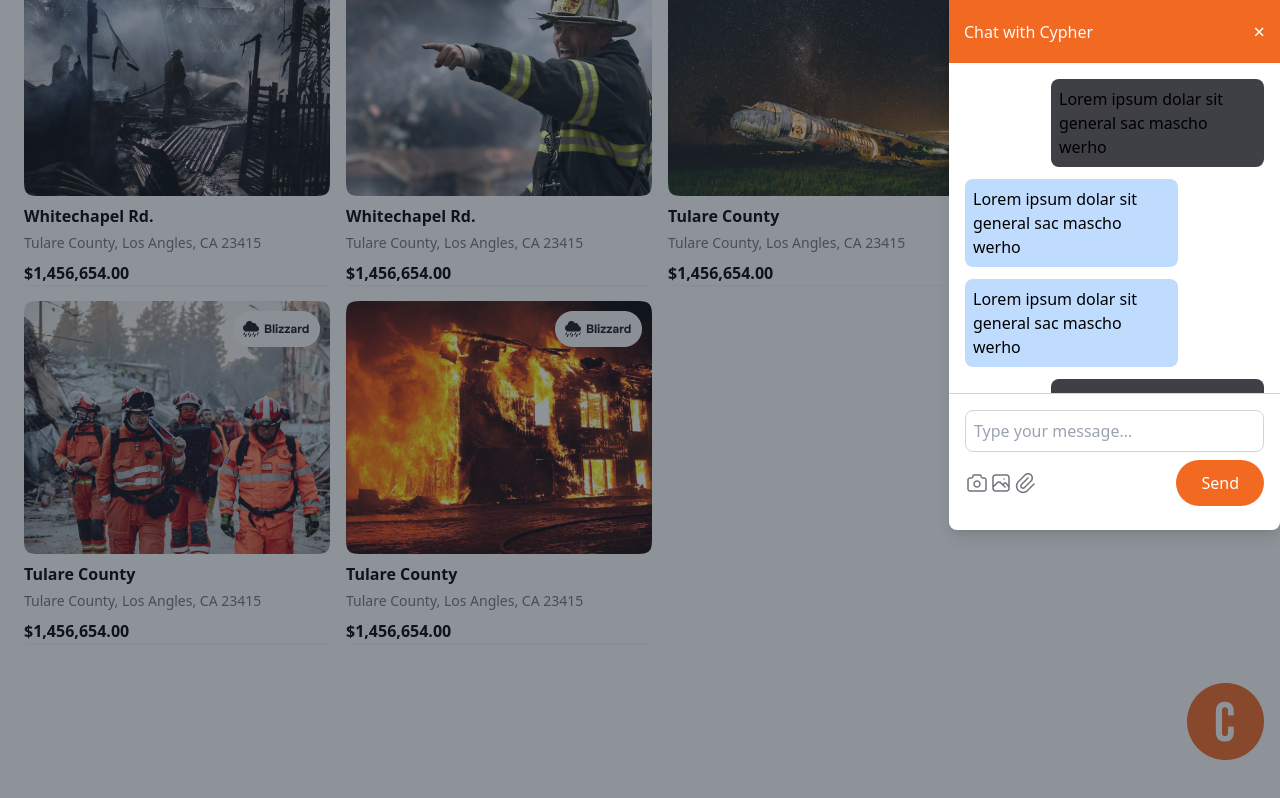
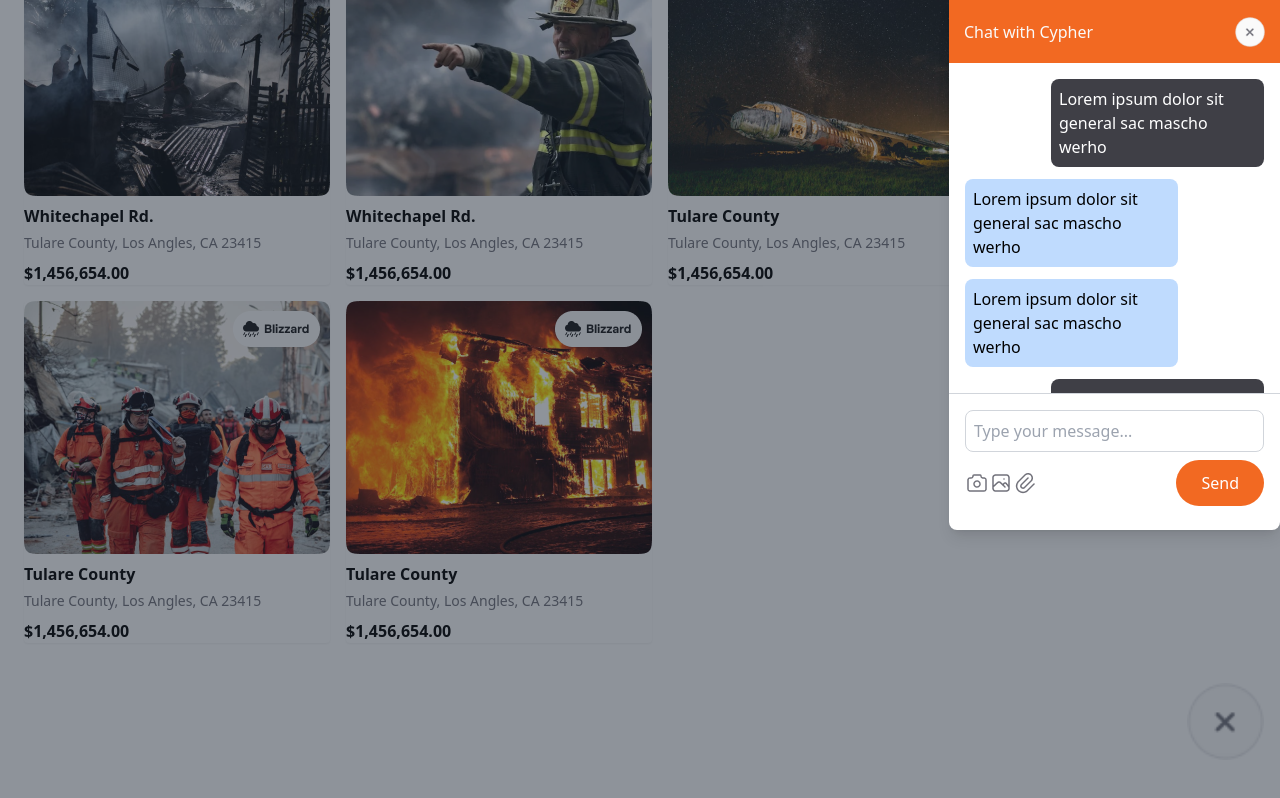
Before and after one commit to yeasinarafat51/cyper-tailwind, a React (Vite) app: page /dashboard in a window 1280 px wide. Both pictures are taken after a click on the button 1225 px from the left and 939 px from the top of the page. Shown: the part 218-1016 px from the top of the page. Built offline with nearby package versions, Linux system fonts and the light colour scheme.

Commit message:
dividerpart

```diff
--- a/src/components/ChatModal.jsx
+++ b/src/components/ChatModal.jsx
@@ -1,64 +1,62 @@
-import  { useState } from 'react';
-import mod1 from '../Images/modlel1.png'
-import mod2 from '../Images/model2.png'
-import mod3 from '../Images/model3.png'
-import c from '../Images/Group 1171276281.png'
+import { useState } from 'react';
+import mod1 from '../Images/modlel1.png';
+import mod2 from '../Images/model2.png';
+import mod3 from '../Images/model3.png';
+import c from '../Images/Group 1171276281.png'; // Image for closed state (open button)
+import d from '../Images/Group 1171276282.png'; // Image for open state (close button)
 
 const ChatModal = () => {
   const [isOpen, setIsOpen] = useState(false);
   const [messages, setMessages] = useState([
-    { id: 2, text: 'Lorem ipsum dolar sit general sac mascho werho' },
-    { id: 1, text: 'Lorem ipsum dolar sit general sac mascho werho' },
-    { id: 1, text: 'Lorem ipsum dolar sit general sac mascho werho' },
-    { id: 2, text: 'Lorem ipsum dolar sit general sac mascho werho' },
+    { id: 2, text: 'Lorem ipsum dolor sit general sac mascho werho' },
+    { id: 1, text: 'Lorem ipsum dolor sit general sac mascho werho' },
+    { id: 1, text: 'Lorem ipsum dolor sit general sac mascho werho' },
+    { id: 2, text: 'Lorem ipsum dolor sit general sac mascho werho' },
   ]);
   const [newMessage, setNewMessage] = useState('');
 
   const toggleModal = () => {
-    setIsOpen(!isOpen);
+    setIsOpen(!isOpen); // Toggle modal open/close
   };
 
   const handleSend = () => {
     if (newMessage.trim() !== '') {
       setMessages([...messages, { id: messages.length + 1, text: newMessage }]);
-      setNewMessage('');
+      setNewMessage(''); // Clear input field after sending
     }
   };
 
   return (
     <>
-
       {/* Button to trigger the chat modal */}
-      <button
-        onClick={toggleModal}
-        className=" text-white px-4 py-2  rounded-lg"
-      >
-        <img className='w-[77px] h-[77px] text-white' src={c} alt="" />
-
+      <button onClick={toggleModal} className="text-white px-4 py-2 rounded-lg">
+        {/* Conditionally render the image based on whether the modal is open or closed */}
+        <img className="w-[77px] h-[77px] text-white" src={isOpen ? d : c} alt="Chat Button" />
       </button>
 
-      {/* Chat Modal fixed inset-0 bg-gray-800 bg-opacity-50 flex items-center justify-center*/}
+      {/* Chat Modal */}
       {isOpen && (
-        <div className="fixed inset-0 bg-gray-800 bg-opacity-50 flex items-start justify-end ">
-          <div className="bg-white w-[331px] rounded-lg shadow-lg flex flex-col h-[530px] ">
+        <div className="fixed inset-0 bg-gray-800 bg-opacity-50 flex items-start justify-end">
+          <div className="bg-white w-[331px] rounded-lg shadow-lg flex flex-col h-[530px]">
             {/* Modal Header */}
-            <div className=" h-[63px] py-[25px] px-[15px] bg-[#F26922] text-white p-4 flex justify-between items-center">
-              <h2 className=" text-[#FAFAFA]">Chat with Cypher</h2>
+            <div className="h-[63px] py-[25px] px-[15px] bg-[#F26922] text-white flex justify-between items-center">
+              <h2 className="text-[#FAFAFA]">Chat with Cypher</h2>
+              {/* Dynamic closing button using the 'd' image */}
               <button onClick={toggleModal} className="text-white text-xl">
-                &times;
+                <img className="w-[30px] h-[30px]" src={d} alt="Close Modal" />
               </button>
             </div>
 
             {/* Modal Body - Chat Messages */}
             <div className="flex-1 p-4 overflow-y-auto">
               <div className="space-y-3">
-                {messages.map((message) => (
+                {messages.map((message, index) => (
                   <div
-                    key={message.id}
+                    key={index}
                     className={`p-2 rounded-lg w-[213px] ${
                       message.id % 2 === 0
-                        ? 'bg-[#3F3F46]  float-right'
-                        : 'bg-blue-200  float-left'
+                        ? 'bg-[#3F3F46] text-white float-right'
+                        : 'bg-blue-200 float-left'
                     }`}
                   >
                     {message.text}
@@ -78,15 +76,14 @@ const ChatModal = () => {
                   onChange={(e) => setNewMessage(e.target.value)}
                   onKeyDown={(e) => e.key === 'Enter' && handleSend()}
                 />
-
               </div>
-              <div className='flex justify-between items-center my-2'>
-                <div className='flex items-center'>
-                    <img src={mod1} className='w-6 h-6' alt="./" />
-                    <img src={mod2} className='w-6 h-6' alt="./" />
-                    <img src={mod3} className='w-6 h-6' alt="./" />
+              <div className="flex justify-between items-center my-2">
+                <div className="flex items-center">
+                  <img src={mod1} className="w-6 h-6" alt="emoji1" />
+                  <img src={mod2} className="w-6 h-6" alt="emoji2" />
+                  <img src={mod3} className="w-6 h-6" alt="emoji3" />
                 </div>
-              <button
+                <button
                   onClick={handleSend}
                   className="bg-[#F26922] text-white px-[25px] py-[11px] rounded-full"
                 >
```
